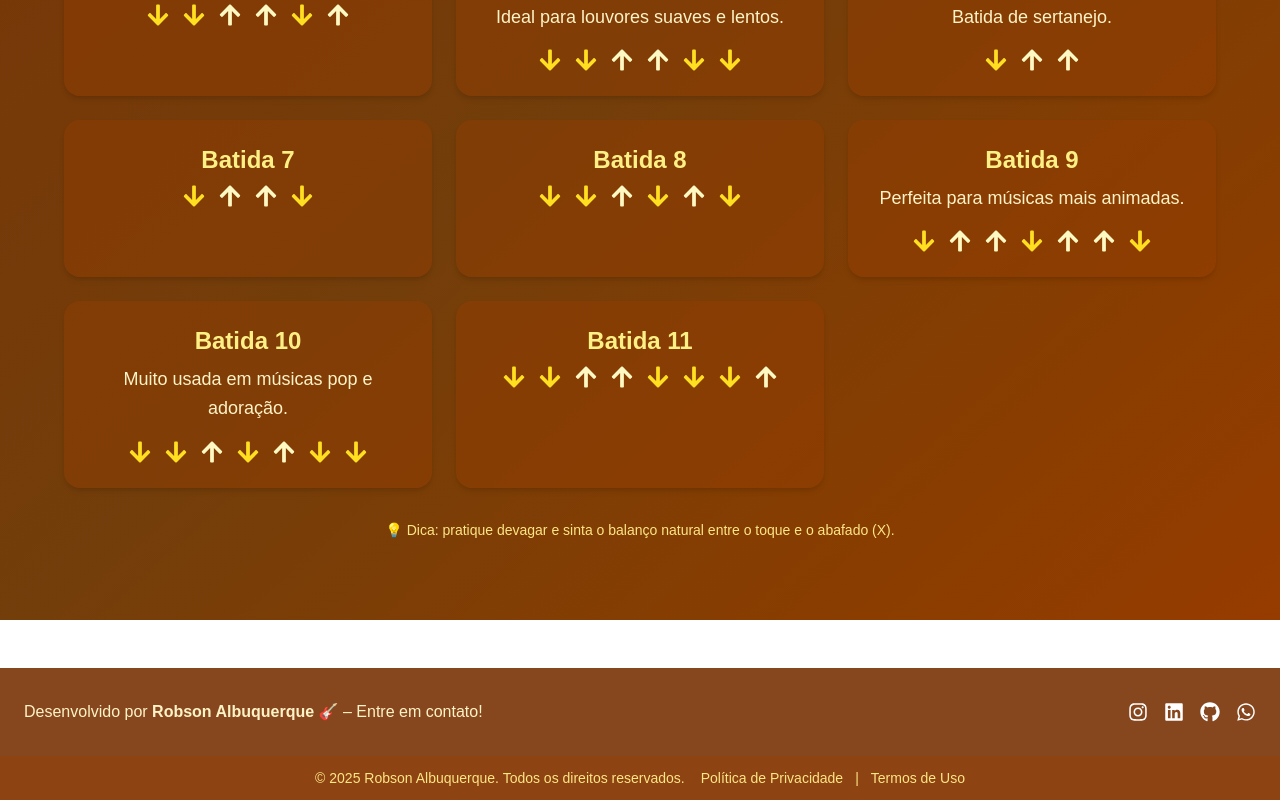
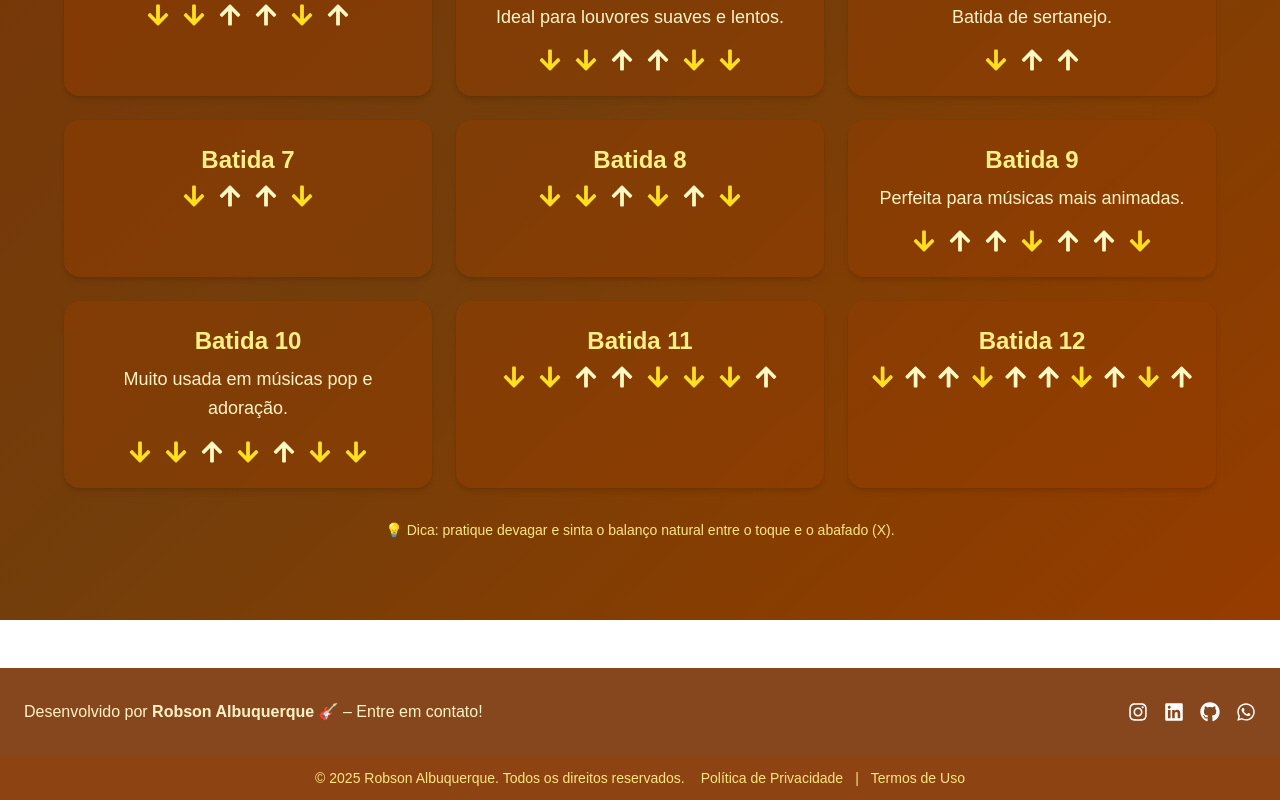
Before and after one commit to robsonalbuquerquedev/learningguitar, a Next.js app: page /batidas-basicas in a window 1280 px wide. Shown: the part 616-1416 px from the top of the page. Built offline with nearby package versions, Linux system fonts and the light colour scheme.

Commit message:
update: atualizar rota batidas-basicas

```diff
--- a/src/app/batidas-basicas/page.tsx
+++ b/src/app/batidas-basicas/page.tsx
@@ -15,6 +15,7 @@ const batidas = [
     { nome: "Batida 9", padrao: ["down", "up", "up", "down", "up", "up", "down"], descricao: "Perfeita para músicas mais animadas." },
     { nome: "Batida 10", padrao: ["down", "down", "up", "down", "up", "down", "down"], descricao: "Muito usada em músicas pop e adoração." },
     { nome: "Batida 11", padrao: ["down", "down", "up", "up", "down", "down", "down", "up"] },
+    { nome: "Batida 12", padrao: ["down", "up", "up", "down", "up", "up", "down", "up", "down", "up"] },
 ];
 
 export default function Batidas() {
```
